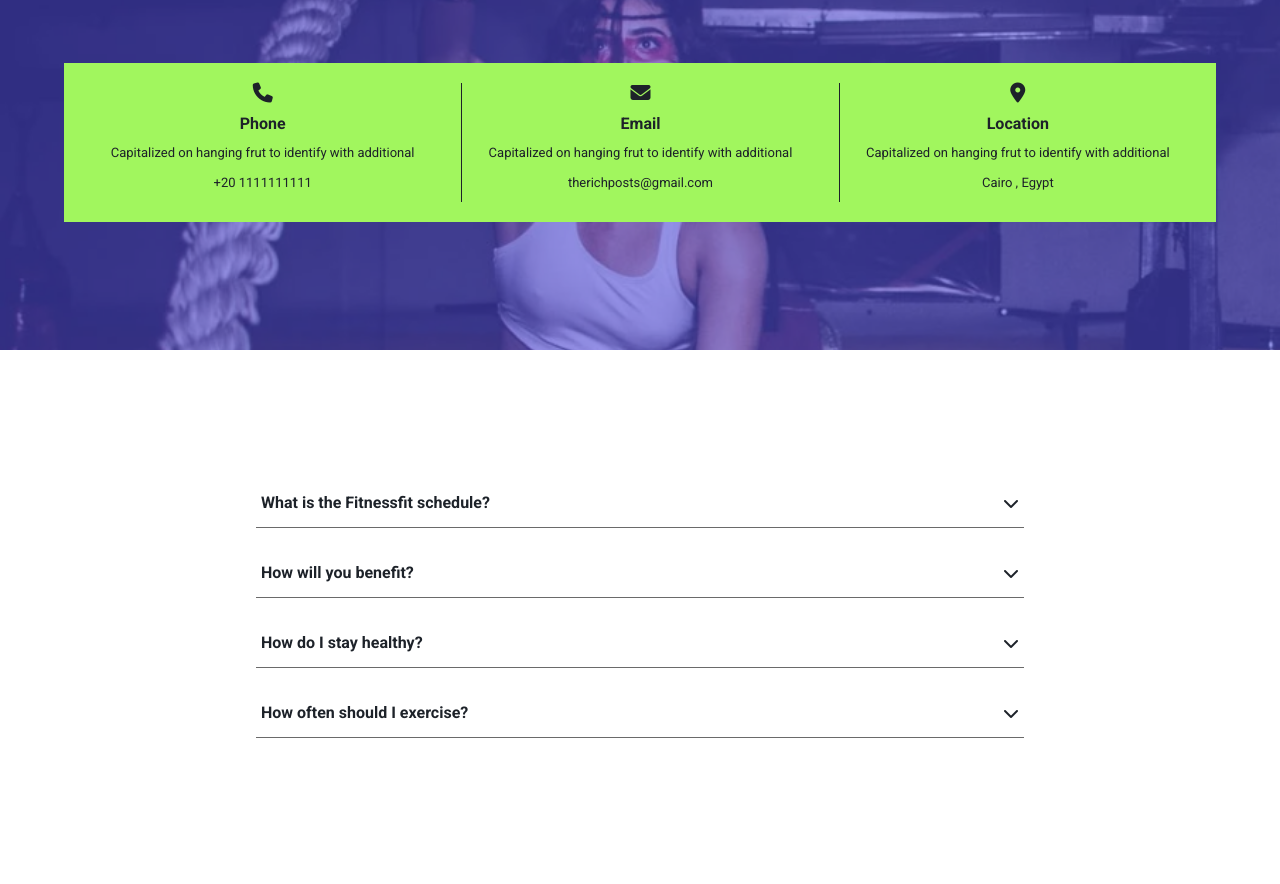
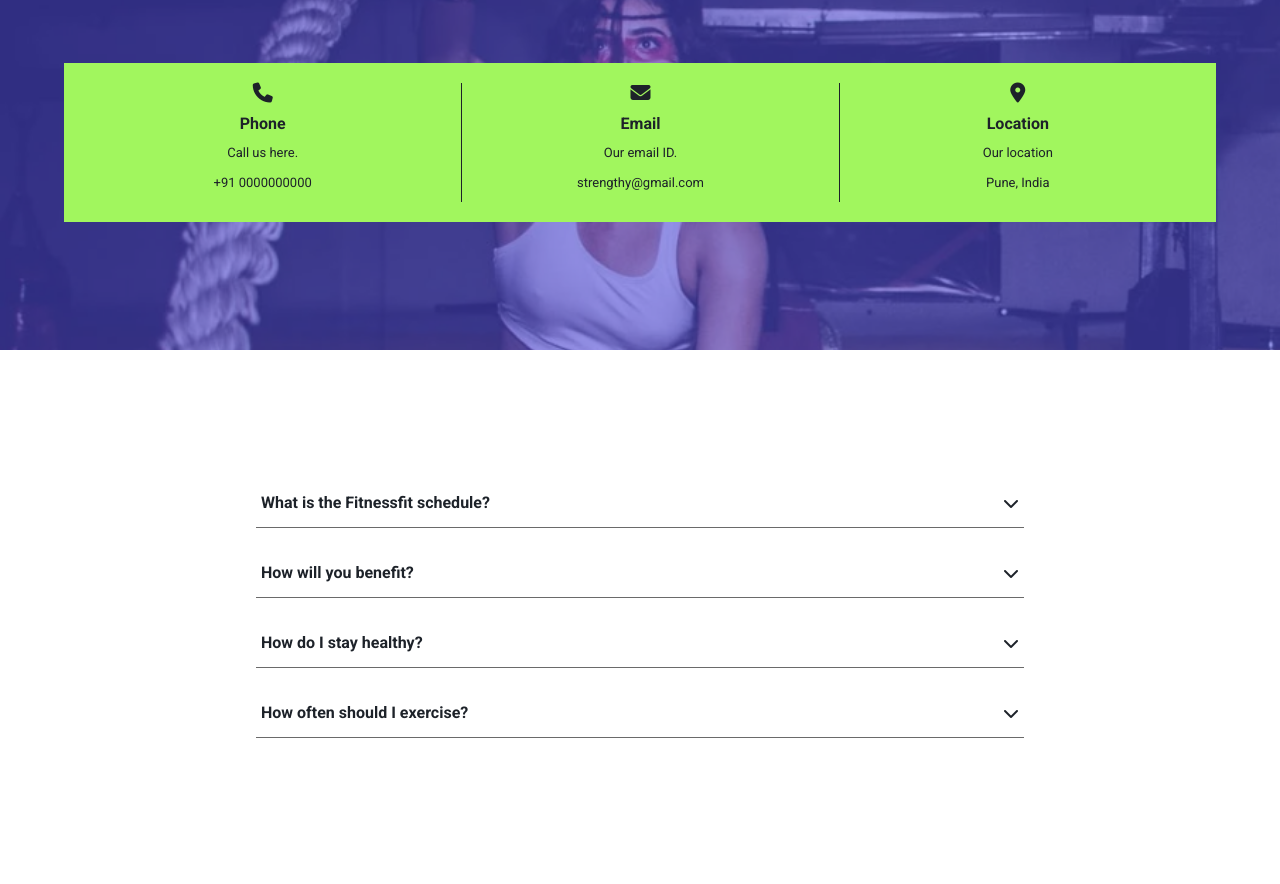
Before and after one commit to Sujaay/Flexi-gym-project, a React (Create React App) app: page /contact in a window 1280 px wide. Shown: the part 1369-2253 px from the top of the page. Built offline with nearby package versions, Linux system fonts and the light colour scheme.

Commit message:
Update Third.jsx

```diff
--- a/src/components/contact/Third.jsx
+++ b/src/components/contact/Third.jsx
@@ -7,24 +7,24 @@ const Third = () => { //funtional component
         <div>
           <i className="fa-solid fa-phone"></i>
           <h4>Phone</h4>
-          <p>Capitalized on hanging frut to identify with additional</p>
-          <p>+20 1111111111</p>
+          <p>Call us here.</p>
+          <p>+91 0000000000</p>
         </div>
         <div>
           <i className="fa-solid fa-envelope"></i>
           <h4>Email</h4>
-          <p>Capitalized on hanging frut to identify with additional</p>
-          <p>therichposts@gmail.com</p>
+          <p>Our email ID.</p>
+          <p>strengthy@gmail.com</p>
         </div>
         <div>
           <i className="fa-solid fa-location-dot"></i>
           <h4>Location</h4>
-          <p>Capitalized on hanging frut to identify with additional</p>
-          <p>Cairo , Egypt</p>
+          <p>Our location</p>
+          <p>Pune, India</p>
         </div>
       </div>
     </div>
   );
 };
 
-export default Third;
+export default Third; //apply the export throughout the other modules of the application.
```
